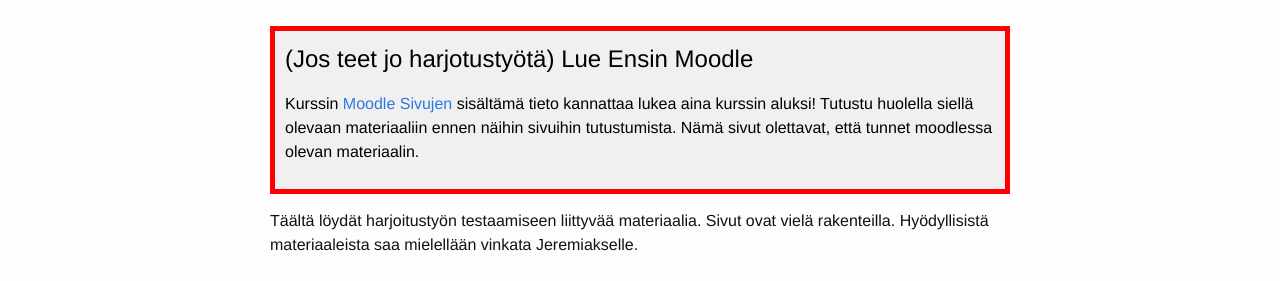
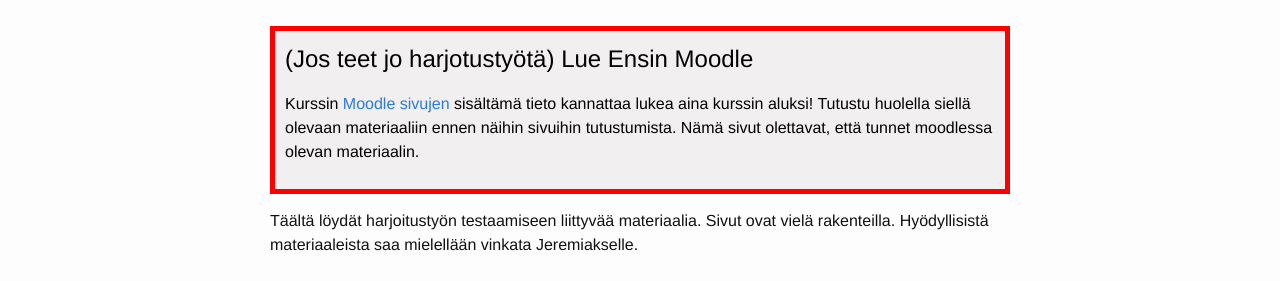
Before and after one commit to algolabra-hy/algolabra-hy.github.io, a Jekyll site: the page built from harjoitustyo_test.md, in a window 1280 px wide. Shown: the part 138-419 px from the top of the page. Built offline with Jekyll 4.4.1, drawn with Linux system fonts in a browser that asks for light colours.

```diff
--- a/_layouts/page.html
+++ b/_layouts/page.html
@@ -16,7 +16,7 @@ layout: default
     <h2>(Jos teet jo harjotustyötä) Lue Ensin Moodle</h2>
 
     <p>
-      Kurssin <a href="{{site.moodle}}">Moodle Sivujen</a> sisältämä tieto kannattaa lukea aina kurssin aluksi!
+      Kurssin <a href="{{site.moodle}}">Moodle sivujen</a> sisältämä tieto kannattaa lukea aina kurssin aluksi!
       Tutustu huolella siellä olevaan materiaaliin ennen näihin sivuihin tutustumista. Nämä sivut olettavat,
       että tunnet moodlessa olevan materiaalin.
      </p>
```
